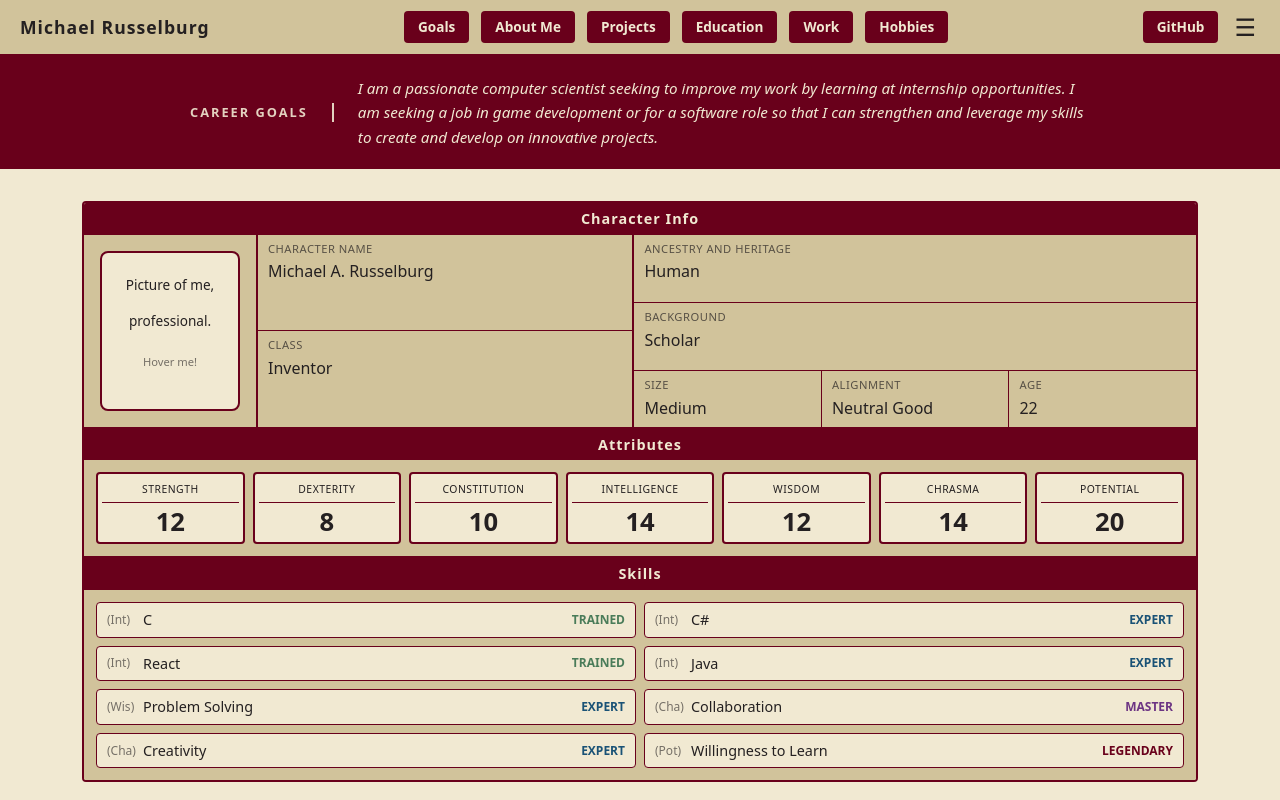
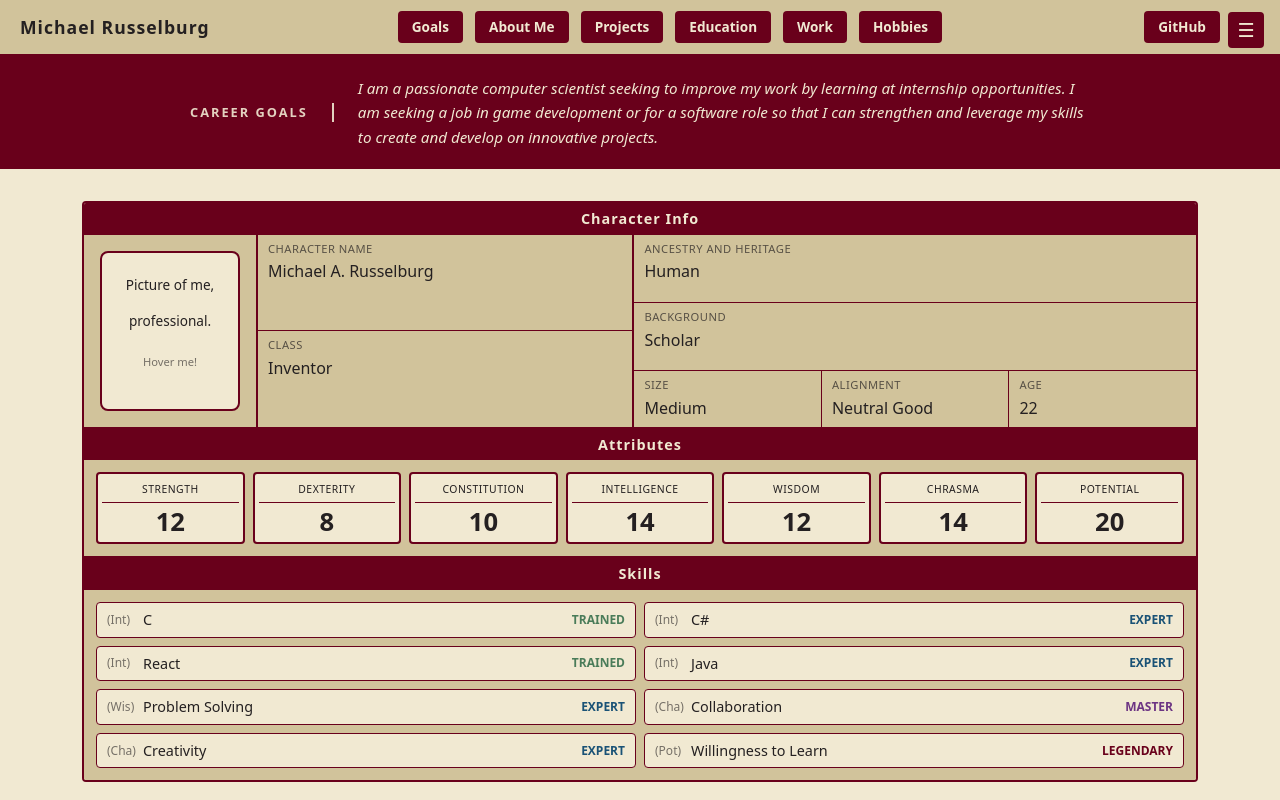
Before and after one commit to MichaelRdot/michaelrwebsite, a React (Vite) app: page / in a window 1280 px wide. Shown: the top 800 px of the page. Built offline with nearby package versions, Linux system fonts and the light colour scheme.

Commit message:
Header now works a little better than before

```diff
--- a/src/App.css
+++ b/src/App.css
@@ -3,8 +3,18 @@
     --text-color: #242021;
     --box-border-color: #69001B;
     --box-background-color: #D1C39B;
+    --header-height: 56px;
 }
 
 html {
     scroll-behavior: smooth;
 }
+
+body {
+    padding-top: var(--header-height);
+    transition: padding-top 0.3s ease;
+}
+
+body.header-is-hidden {
+    padding-top: 0;
+}
--- a/src/components/Header & Footer/Header.css
+++ b/src/components/Header & Footer/Header.css
@@ -1,16 +1,26 @@
 .header {
     background-color: var(--box-background-color);
     border-bottom: 2px solid var(--box-border-color);
-    padding: 0 20px;
+    padding: 0 60px 0 20px;
     color: var(--text-color);
     display: flex;
     justify-content: space-between;
     align-items: center;
     height: 56px;
-    position: sticky;
+    position: fixed;
     top: 0;
+    left: 0;
+    right: 0;
     z-index: 100;
-    flex-wrap: wrap;
+    transition: transform 0.3s ease;
+}
+
+.header-visible {
+    transform: translateY(0);
+}
+
+.header-hidden {
+    transform: translateY(-100%);
 }
 
 .header-name {
@@ -45,7 +55,8 @@
 .header-right {
     display: flex;
     align-items: center;
-    gap: 0.75rem;
+    min-width: 90px;
+    justify-content: flex-end;
 }
 
 .header-github {
@@ -64,27 +75,48 @@
     opacity: 0.85;
 }
 
-.hamburger {
-    display: block;
-    background: none;
+/* Always-visible fixed hamburger button */
+.hamburger-fixed {
+    position: fixed;
+    top: 12px;
+    right: 16px;
+    z-index: 200;
+    background-color: var(--box-border-color);
+    color: var(--bs-body-bg);
     border: none;
-    font-size: 1.5rem;
+    font-size: 1.2rem;
+    width: 36px;
+    height: 36px;
+    border-radius: 4px;
     cursor: pointer;
-    color: var(--text-color);
-    padding: 0 4px;
+    display: flex;
+    align-items: center;
+    justify-content: center;
+    transition: opacity 0.2s;
 }
 
-.mobile-menu {
+.hamburger-fixed:hover {
+    opacity: 0.85;
+}
+
+/* Fixed dropdown menu */
+.mobile-menu-fixed {
+    position: fixed;
+    top: 56px;
+    right: 0;
+    z-index: 150;
+    background-color: var(--box-background-color);
+    border-left: 2px solid var(--box-border-color);
+    border-bottom: 2px solid var(--box-border-color);
+    border-radius: 0 0 0 4px;
+    padding: 0.75rem 1rem;
     display: flex;
-    width: 100%;
-    background-color: var(--box-background-color);
-    border-top: 1px solid var(--box-border-color);
-    padding: 0.75rem 1rem;
     flex-direction: column;
     gap: 0.5rem;
+    min-width: 180px;
 }
 
-.mobile-menu a {
+.mobile-menu-fixed a {
     color: var(--bs-body-bg);
     background-color: var(--box-border-color);
     text-decoration: none;
@@ -93,20 +125,19 @@
     padding: 8px 14px;
     border-radius: 4px;
     transition: opacity 0.2s;
+    text-align: center;
 }
 
-.mobile-menu a:hover {
+.mobile-menu-fixed a:hover {
     opacity: 0.85;
 }
 
+/* Hide desktop nav on mobile since hamburger handles it */
 @media (max-width: 768px) {
     .header-nav {
         display: none;
     }
-    .hamburger {
-        display: block;
-    }
-    .mobile-menu {
-        display: flex;
+    .header-right {
+        display: none;
     }
 }
--- a/src/components/Header & Footer/Header.jsx
+++ b/src/components/Header & Footer/Header.jsx
@@ -1,43 +1,77 @@
 import './Header.css'
-import { useState, useEffect } from 'react'
+import { useState, useEffect, useRef } from 'react'
 
 function Header() {
     const [menuOpen, setMenuOpen] = useState(false)
-    const [scrolled, setScrolled] = useState(false)
+    const [headerVisible, setHeaderVisible] = useState(true)
+    const lastScrollY = useRef(0)
 
     useEffect(() => {
         const handleScroll = () => {
-            setScrolled(window.scrollY > 50)
+            const currentScrollY = window.scrollY
+
+            if (currentScrollY < lastScrollY.current || currentScrollY < 50) {
+                setHeaderVisible(true)
+                document.body.classList.remove('header-is-hidden')
+            } else if (currentScrollY > lastScrollY.current && currentScrollY > 50) {
+                setHeaderVisible(false)
+                document.body.classList.add('header-is-hidden')
+            }
+
+            lastScrollY.current = currentScrollY
         }
-        window.addEventListener('scroll', handleScroll)
+
+        window.addEventListener('scroll', handleScroll, { passive: true })
         return () => window.removeEventListener('scroll', handleScroll)
     }, [])
 
     return (
-        <header className="header">
+        <>
+            {/* The main header bar */}
+            <header className={`header ${headerVisible ? 'header-visible' : 'header-hidden'}`}>
+                <div className="header-name">Michael Russelburg</div>
 
-            {/* Left - Name */}
-            <div className="header-name">Michael Russelburg</div>
+                <nav className="header-nav">
+                    {/* noinspection HtmlUnknownAnchorTarget */}
+                    <a href="#careerGoalsSection">Goals</a>
+                    {/* noinspection HtmlUnknownAnchorTarget */}
+                    <a href="#aboutMeSection">About Me</a>
+                    {/* noinspection HtmlUnknownAnchorTarget */}
+                    <a href="#projectsSection">Projects</a>
+                    {/* noinspection HtmlUnknownAnchorTarget */}
+                    <a href="#educationSection">Education</a>
+                    {/* noinspection HtmlUnknownAnchorTarget */}
+                    <a href="#workSection">Work</a>
+                    {/* noinspection HtmlUnknownAnchorTarget */}
+                    <a href="#hobbiesSection">Hobbies</a>
+                </nav>
 
-            {/* Center - Nav links (desktop) */}
-            <nav className="header-nav">
-                <a href="#careerGoalsSection" onClick={() => setMenuOpen(false)}>Goals</a>
-                <a href="#aboutMeSection" onClick={() => setMenuOpen(false)}>About Me</a>
-                <a href="#projectsSection" onClick={() => setMenuOpen(false)}>Projects</a>
-                <a href="#educationSection" onClick={() => setMenuOpen(false)}>Education</a>
-                <a href="#workSection" onClick={() => setMenuOpen(false)}>Work</a>
-                <a href="#hobbiesSection" onClick={() => setMenuOpen(false)}>Hobbies</a>
-            </nav>
+                <div className="header-right">
+                    <a href="https://github.com/MichaelRdot" target="_blank" rel="noreferrer" className="header-github">
+                        GitHub
+                    </a>
+                </div>
+            </header>
 
-            {/* Right - GitHub (hidden when scrolled) + Hamburger (mobile only) */}
-            <div className="header-right">
-                <a href="https://github.com/MichaelRdot" target="_blank" rel="noreferrer" className="header-github">GitHub</a>
-                <button className="hamburger" onClick={() => setMenuOpen(!menuOpen)} aria-label="Toggle menu">☰</button>
-            </div>
+            {/* Hamburger - always fixed */}
+            <button
+                className="hamburger-fixed"
+                onClick={() => {
+                    if (window.innerWidth <= 768) {
+                        setMenuOpen(!menuOpen)     // mobile: toggle dropdown
+                    } else {
+                        setHeaderVisible(!headerVisible)  // desktop: toggle header
+                    }
+                }}
+                aria-label="Toggle navigation"
+            >
+                {menuOpen ? '✕' : '☰'}
+            </button>
 
-            {/* Mobile dropdown menu */}
+            {/* Mobile dropdown only */}
             {menuOpen && (
-                <div className="mobile-menu">
+                <div className="mobile-menu-fixed">
+                    <a href="#careerGoalsSection" onClick={() => setMenuOpen(false)}>Goals</a>
                     <a href="#aboutMeSection" onClick={() => setMenuOpen(false)}>About Me</a>
                     <a href="#projectsSection" onClick={() => setMenuOpen(false)}>Projects</a>
                     <a href="#educationSection" onClick={() => setMenuOpen(false)}>Education</a>
@@ -45,8 +79,7 @@ function Header() {
                     <a href="#hobbiesSection" onClick={() => setMenuOpen(false)}>Hobbies</a>
                 </div>
             )}
-
-        </header>
+        </>
     )
 }
 
--- a/src/components/Projects Section/ProjectsSection.css
+++ b/src/components/Projects Section/ProjectsSection.css
@@ -7,6 +7,7 @@
 }
 
 .projects-grid {
+    border: 2px solid var(--box-border-color);
     display: grid;
     grid-template-columns: repeat(auto-fit, minmax(280px, 1fr));
     gap: 1rem;
```
